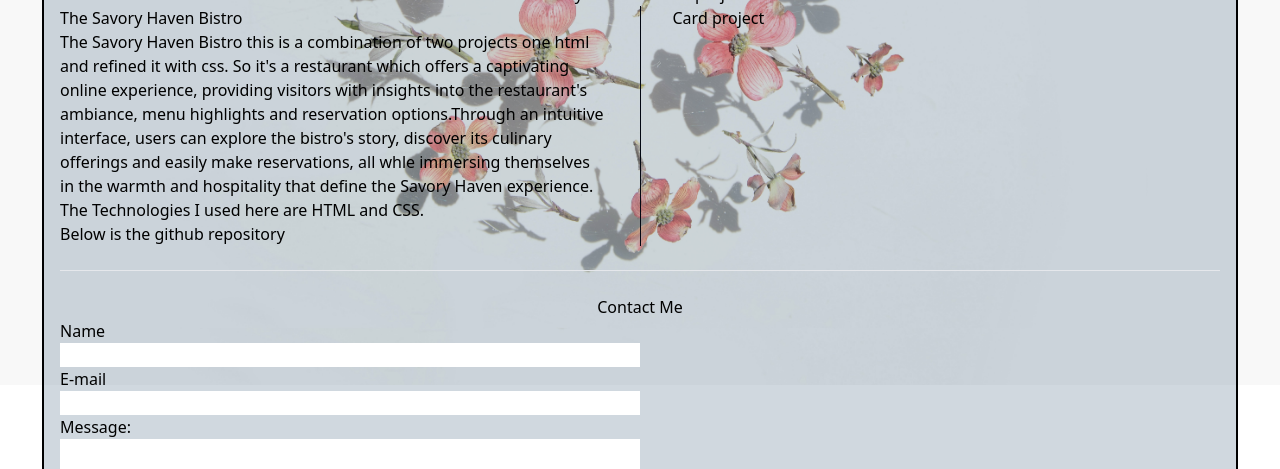
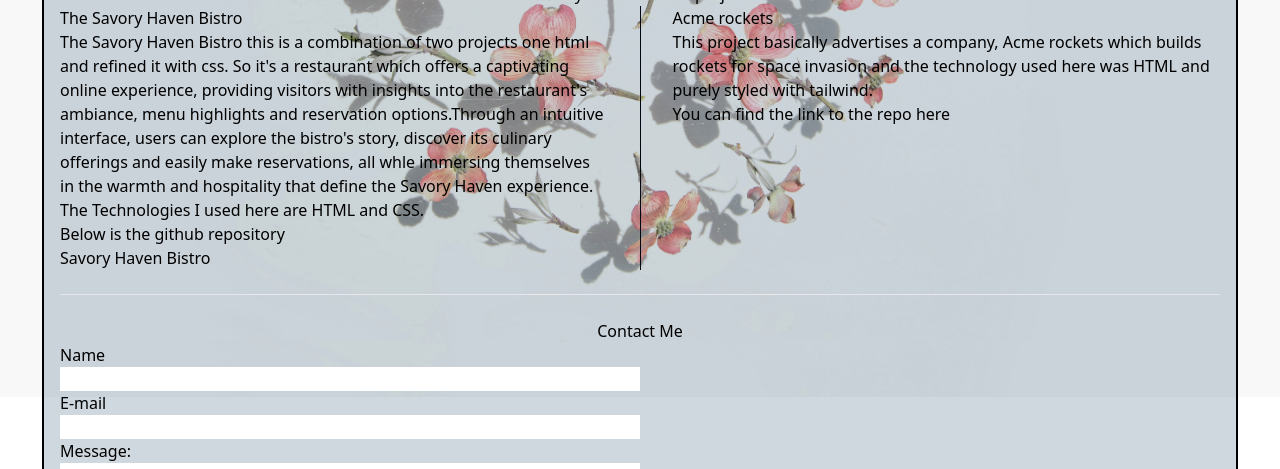
Before and after one commit to gracendumi/portfolio-3, a website: page build/index.html in a window 1280 px wide. Shown: the part 750-1219 px from the top of the page. Drawn offline with Linux system fonts and the light colour scheme.

Commit message:
Added github repo links

```diff
--- a/build/index.html
+++ b/build/index.html
@@ -83,10 +83,12 @@
                         <p>The Savory Haven Bistro this is a combination of two projects one html and refined it with css. So it's a restaurant which offers a captivating online experience, providing visitors with insights into the restaurant's ambiance, menu highlights and reservation options.Through an intuitive interface, users can explore the bistro's story, discover its culinary offerings and easily make reservations, all whle immersing themselves in the warmth and hospitality that define the Savory Haven experience.</p>
                         <p>The Technologies I used here are HTML and CSS.</p>
                         <p>Below is the github repository</p>
-                        <a href=""></a>
+                        <a href="https://github.com/gracendumi/My-Savory-Haven-Bistro" target="_blank">Savory Haven Bistro</a>
                     </div>
                     <div class="flex-1 pl-8">
-                        <h4>Card project</h4>
+                        <h4>Acme rockets</h4>
+                        <p>This project basically advertises a company, Acme rockets which builds rockets for space invasion and the technology used here was HTML and purely styled with tailwind. </p>
+                        <p>You can find the link to the repo <a href="https://github.com/gracendumi/Acme-rockets" target="_blank">here</a></p>
                     </div>
                 </div>
 
```
